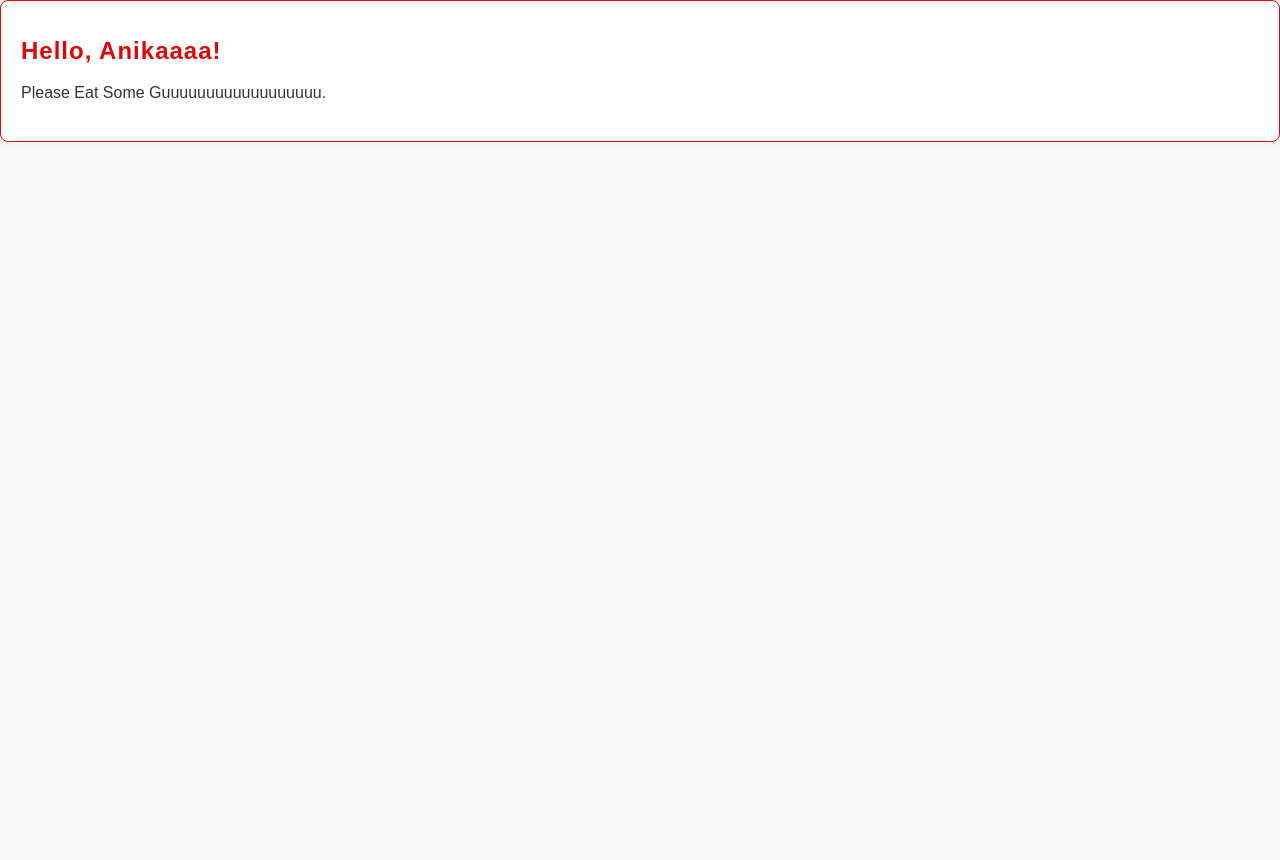
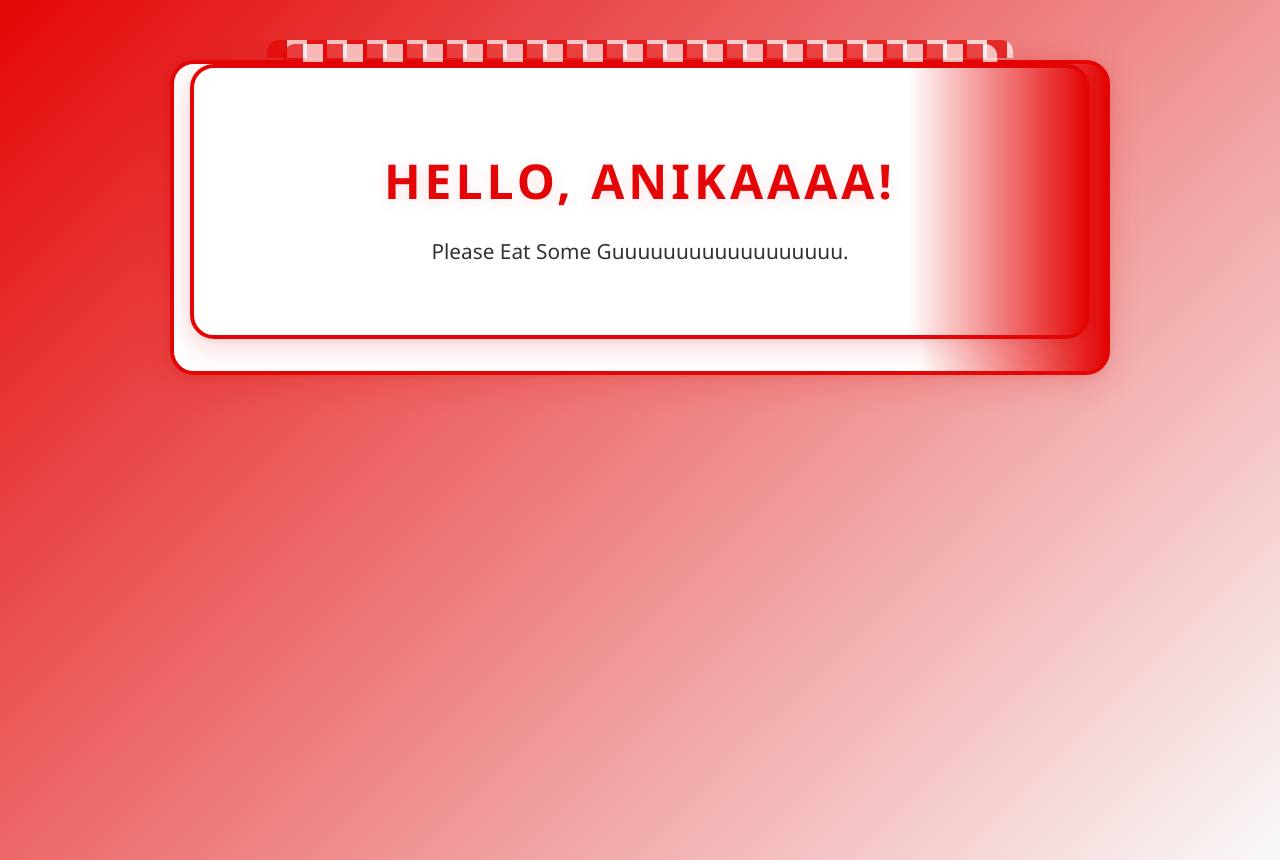
Before and after one commit to himelhimuu/My-First-Simple-Web, a plain HTML site: page index.html in a window 1280 px wide. Before the commit the page ends 800 px from the top, so only its background shows below. Drawn offline with Linux system fonts and the light colour scheme.

Commit message:
billboard design

```diff
--- a/Styles/blog.css
+++ b/Styles/blog.css
@@ -48,3 +48,90 @@ p {
     margin-top: 24px;
 }
 /* ...existing
+/* ...existing code... */
+
+body {
+    background: linear-gradient(135deg, #e40606 0%, #f9f9f9 100%);
+    font-family: 'Segoe UI', Arial, Helvetica, sans-serif;
+    margin: 0;
+    padding: 0;
+    min-height: 100vh;
+}
+
+.billboard {
+    max-width: 900px;
+    margin: 60px auto;
+    padding: 0 16px;
+}
+
+div {
+    background: linear-gradient(90deg, #fff 80%, #e40606 100%);
+    border: 4px solid #e40606;
+    box-shadow: 0 8px 32px rgba(228,6,6,0.18), 0 2px 8px rgba(0,0,0,0.05);
+    border-radius: 24px;
+    padding: 48px 36px;
+    margin-bottom: 32px;
+    position: relative;
+    text-align: center;
+    transition: box-shadow 0.2s, border-color 0.2s;
+}
+
+div::before {
+    content: "";
+    position: absolute;
+    top: -24px;
+    left: 50%;
+    transform: translateX(-50%);
+    width: 80%;
+    height: 18px;
+    background: repeating-linear-gradient(
+        90deg,
+        #e40606,
+        #e40606 20px,
+        #fff 20px,
+        #fff 40px
+    );
+    border-radius: 12px 12px 0 0;
+    opacity: 0.7;
+}
+
+div:hover {
+    box-shadow: 0 12px 48px rgba(228,6,6,0.25);
+    border-color: #b30505;
+}
+
+h1 {
+    font-size: 3rem;
+    margin-bottom: 18px;
+    color: #e40606;
+    letter-spacing: 4px;
+    font-weight: bold;
+    text-shadow: 0 4px 16px rgba(228,6,6,0.12);
+    text-transform: uppercase;
+}
+
+p {
+    font-size: 1.3rem;
+    line-height: 1.7;
+    color: #333;
+    margin-bottom: 18px;
+    font-weight: 500;
+}
+
+.blog-post + .blog-post {
+    margin-top: 40px;
+}
+
+/* Responsive design */
+@media (max-width: 700px) {
+    div {
+        padding: 24px 10px;
+    }
+    h1 {
+        font-size: 2rem;
+    }
+    .billboard {
+        padding: 0 4px;
+    }
+}
+/* ...existing code... */
--- a/index.html
+++ b/index.html
@@ -7,12 +7,13 @@
     <link rel="stylesheet" href="Styles/blog.css">
 </head>
 <body>
-
+<div class="billboard">
     <div>
         <h1>Hello, Anikaaaa!</h1>
         <p>Please Eat Some Guuuuuuuuuuuuuuuuuu.</p>
     </div>
 
+</div>
 
 
 
```
